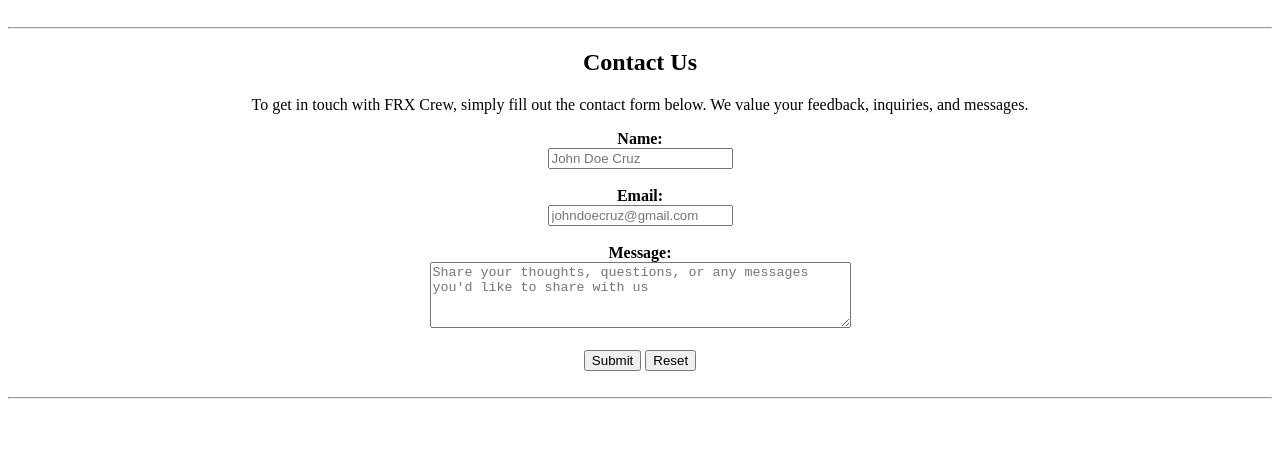
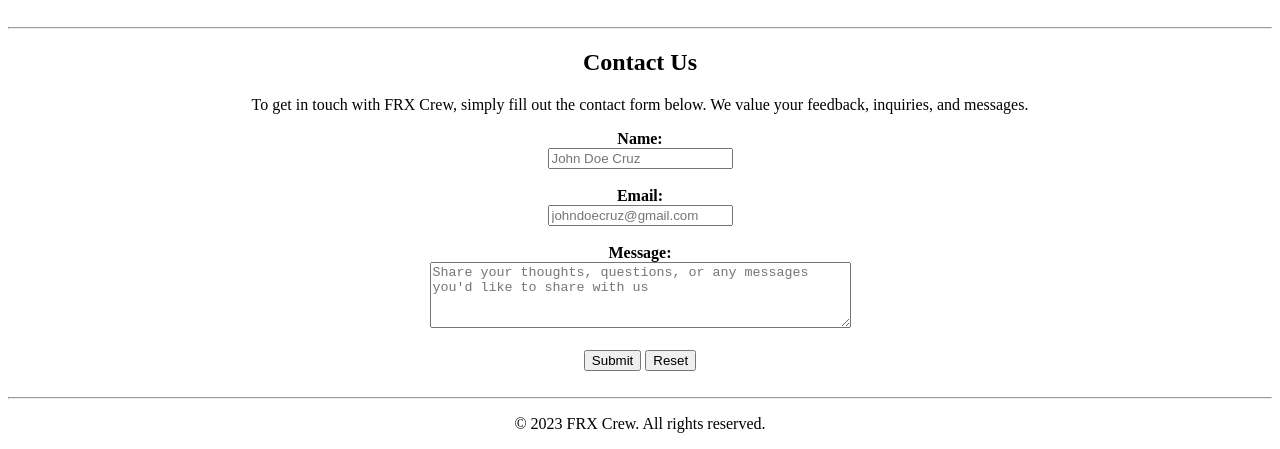
Before and after one commit to jeanneruby/HTML_Semantic_Activity, a plain HTML site: page index.html in a window 1280 px wide. Shown: the part 4095-4544 px from the top of the page. Before the commit the page ends 4502 px from the top, so only its background shows below. Drawn offline with Linux system fonts and the light colour scheme.

Commit message:
Added footer

```diff
--- a/index.html
+++ b/index.html
@@ -144,5 +144,9 @@
     <br>
     <hr>
 
+    <footer style="text-align: center;">
+        <p>© 2023 FRX Crew. All rights reserved.</p>
+    </footer>
+
 </body>
 </html>
```
